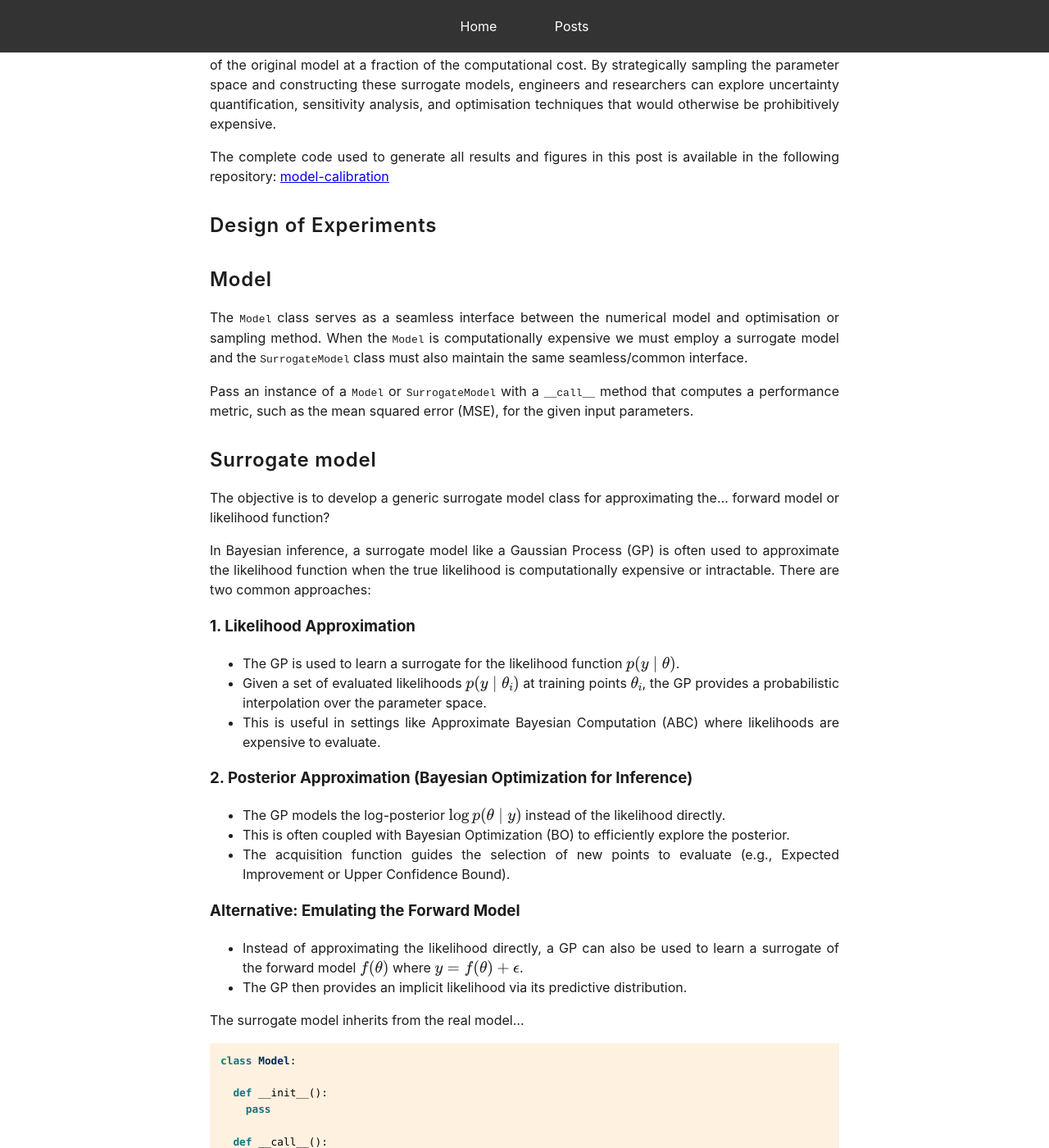
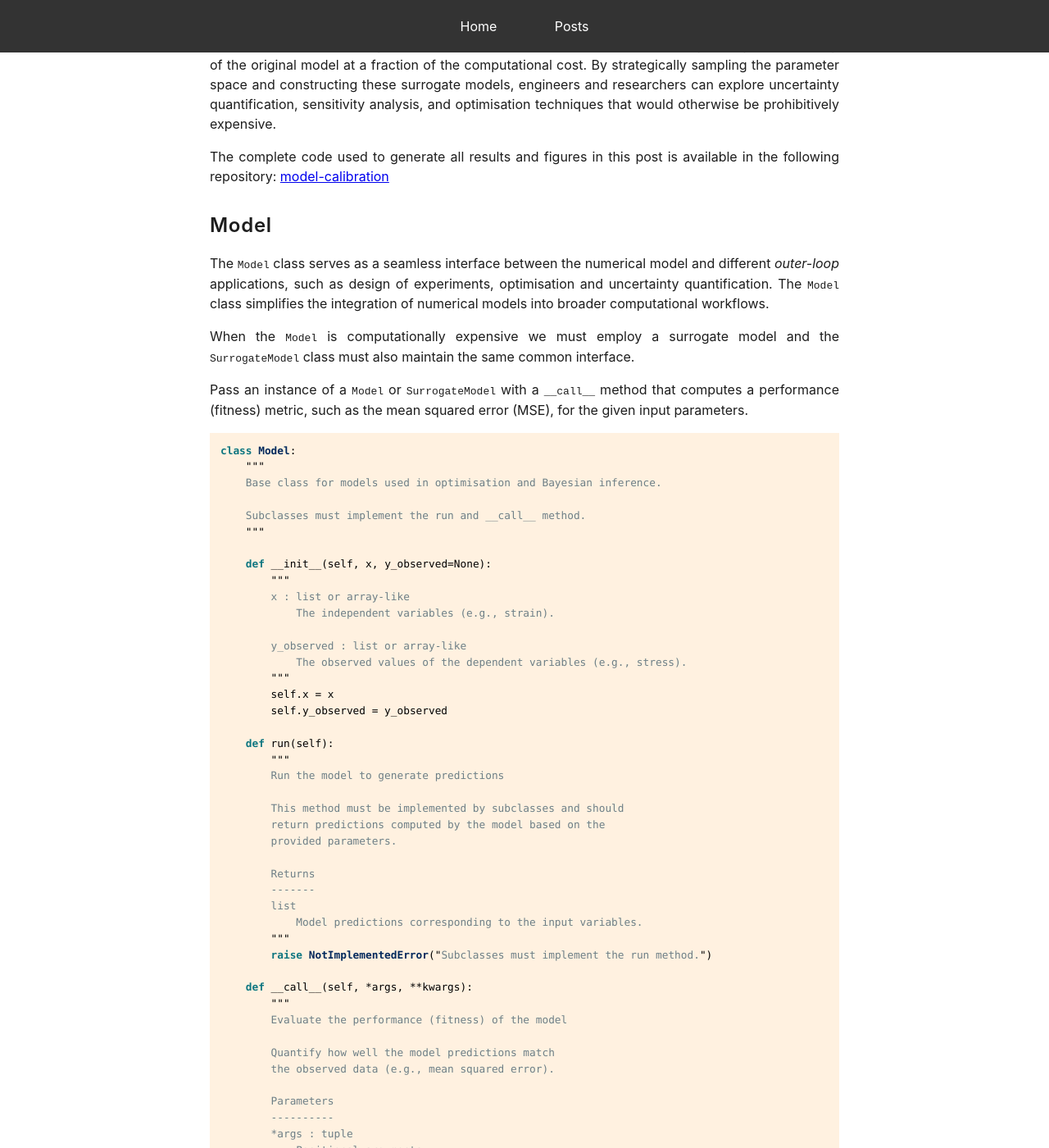
Before and after one commit to mark-hobbs/mark-hobbs.github.io, a Jekyll site: the page built from _posts/2025-02-20-model-calibration.md, in a window 1280 px wide and 1400 px high, scrolled down 506 px. Shown: the whole window at 82% size. Built offline with Jekyll 4.4.1, drawn with Linux system fonts in a browser that asks for light colours; formulas are drawn with MathJax 3; some of the changed text lies outside the part shown.

Commit message:
General updates

````diff
--- a/_posts/2025-02-20-model-calibration.md
+++ b/_posts/2025-02-20-model-calibration.md
@@ -13,14 +13,70 @@ To address this limitation, surrogate modelling approaches have emerged as effec
 
 The complete code used to generate all results and figures in this post is available in the following repository: [model-calibration](https://github.com/mark-hobbs/articles/tree/main/model-calibration)
 
-
-## Design of Experiments
-
 ## Model
 
-The `Model` class serves as a seamless interface between the numerical model and optimisation or sampling method. When the `Model` is computationally expensive we must employ a surrogate model and the `SurrogateModel` class must also maintain the same seamless/common interface.
+The `Model` class serves as a seamless interface between the numerical model and different *outer-loop* applications, such as design of experiments, optimisation and uncertainty quantification. The `Model` class simplifies the integration of numerical models into broader computational workflows.
 
-Pass an instance of a `Model` or `SurrogateModel` with a `__call__` method that computes a performance metric, such as the mean squared error (MSE), for the given input parameters.
+When the `Model` is computationally expensive we must employ a surrogate model and the `SurrogateModel` class must also maintain the same common interface.
+
+Pass an instance of a `Model` or `SurrogateModel` with a `__call__` method that computes a performance (fitness) metric, such as the mean squared error (MSE), for the given input parameters.
+
+```python
+class Model:
+    """
+    Base class for models used in optimisation and Bayesian inference.
+
+    Subclasses must implement the run and __call__ method.
+    """
+
+    def __init__(self, x, y_observed=None):
+        """
+        x : list or array-like
+            The independent variables (e.g., strain).
+
+        y_observed : list or array-like
+            The observed values of the dependent variables (e.g., stress).
+        """
+        self.x = x
+        self.y_observed = y_observed
+
+    def run(self):
+        """
+        Run the model to generate predictions
+
+        This method must be implemented by subclasses and should
+        return predictions computed by the model based on the
+        provided parameters.
+
+        Returns
+        -------
+        list
+            Model predictions corresponding to the input variables.
+        """
+        raise NotImplementedError("Subclasses must implement the run method.")
+
+    def __call__(self, *args, **kwargs):
+        """
+        Evaluate the performance (fitness) of the model
+
+        Quantify how well the model predictions match
+        the observed data (e.g., mean squared error).
+
+        Parameters
+        ----------
+        *args : tuple
+            Positional arguments.
+
+        **kwargs : dict
+            Keyword arguments.
+
+        Returns
+        -------
+        float
+            A score representing the performance of the model.
+        """
+        raise NotImplementedError("Subclasses must implement __call__ method.")
+```
 
 ## Surrogate model
 
@@ -65,6 +121,9 @@ class SurrogateModel(Model):
     pass
 ```
 
+## Design of Experiments
+
+
 ## Likelihood
 
 If the surrogate model is a Gaussian process, the model uncertainty can be incorporated into the observation noise.
````
